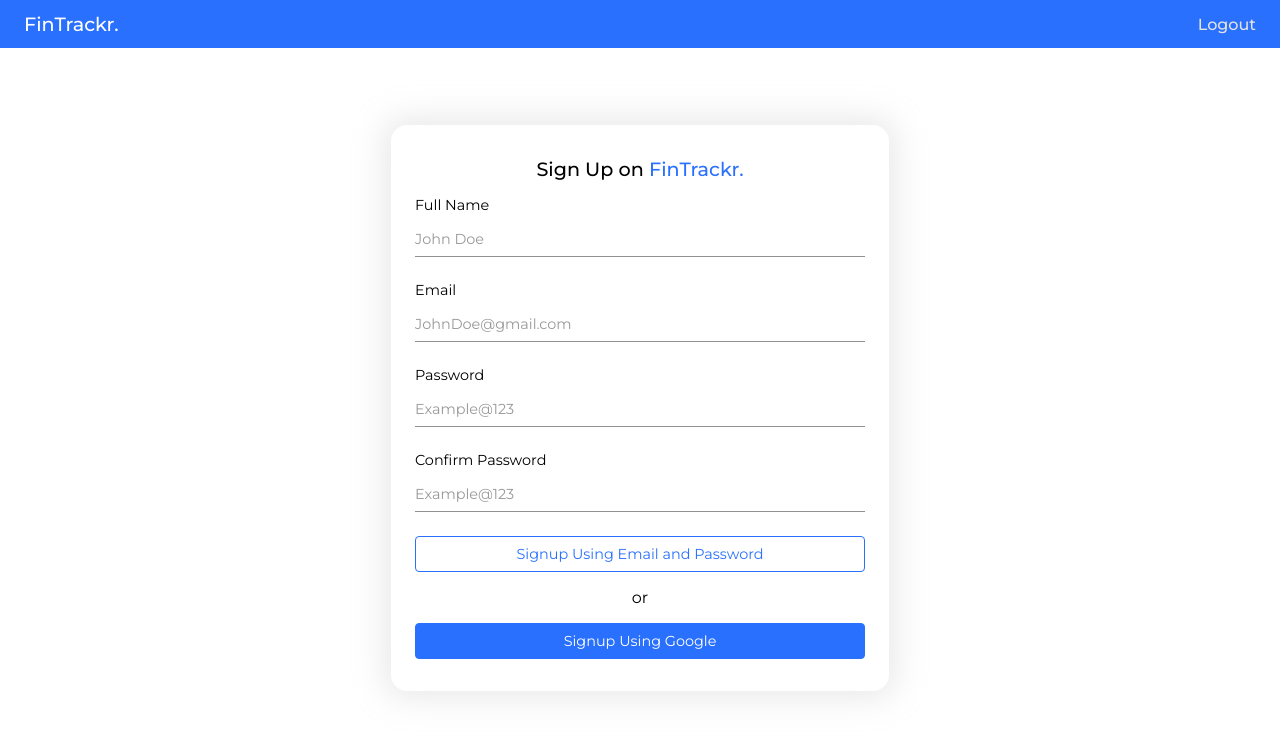
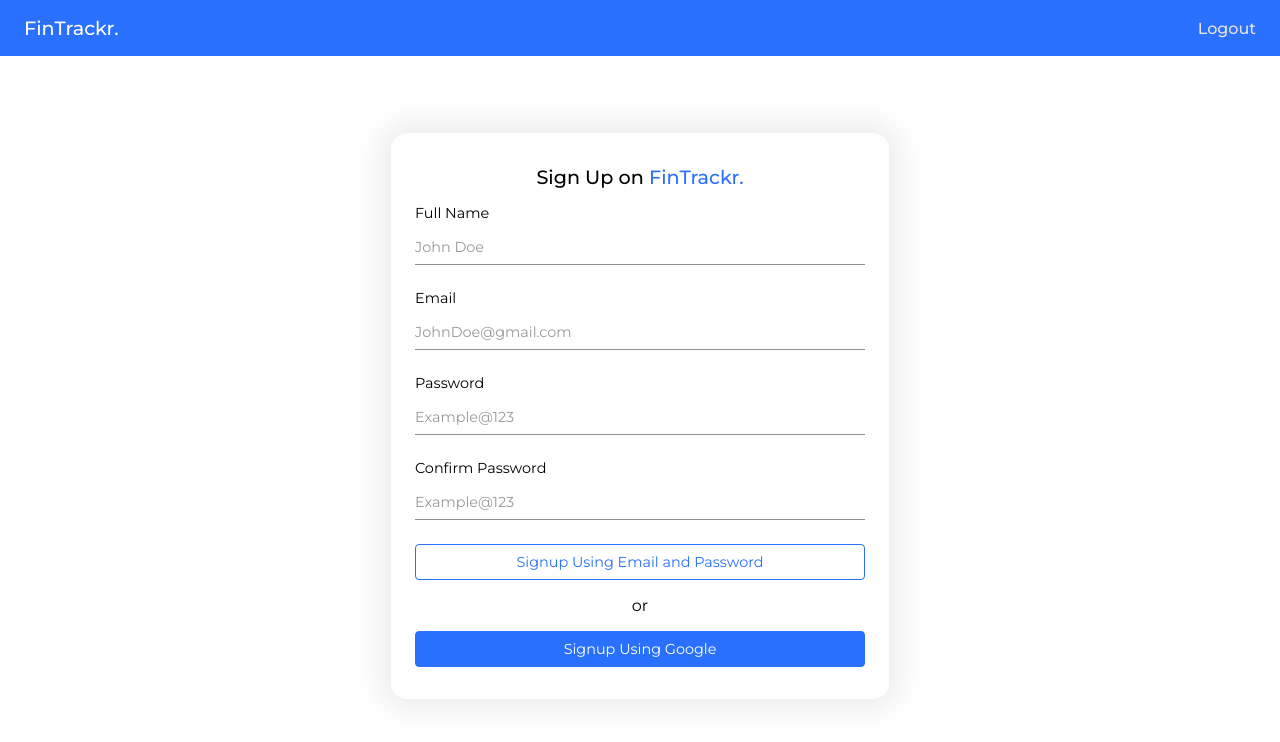
Before and after one commit to vedantkherade/FinTrackr, a React (Vite) app: page / in a window 1280 px wide. Shown: the top 742 px of the page. Built offline with nearby package versions, Linux system fonts and the light colour scheme.

Commit message:
fixed navbar

```diff
--- a/src/components/Header/styles.css
+++ b/src/components/Header/styles.css
@@ -1,6 +1,6 @@
 .navbar {
   position: sticky;
-  padding: 0.75rem 1.5rem;
+  padding: 1rem 1.5rem;
   background-color: var(--theme);
   display: flex;
   justify-content: space-between;
```
